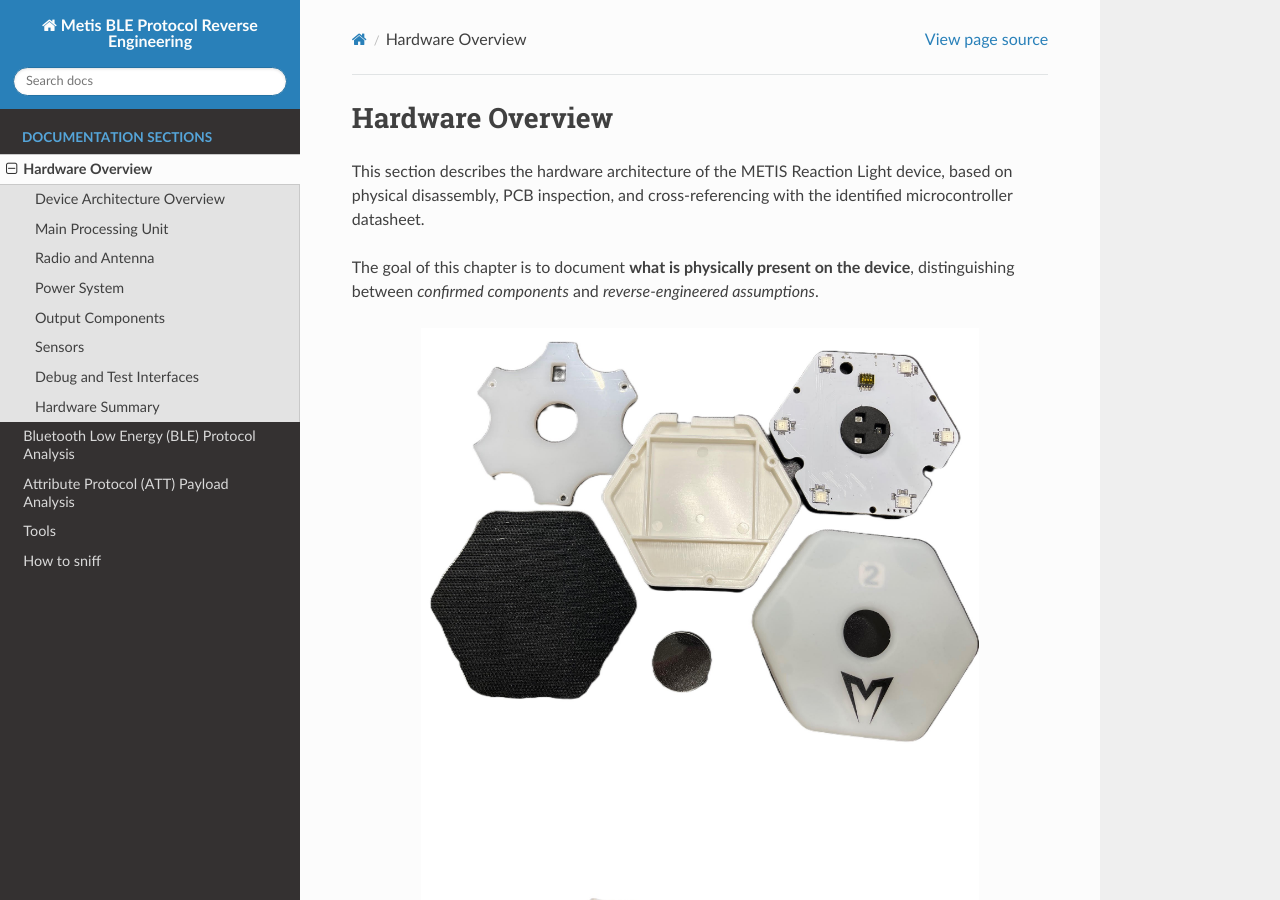
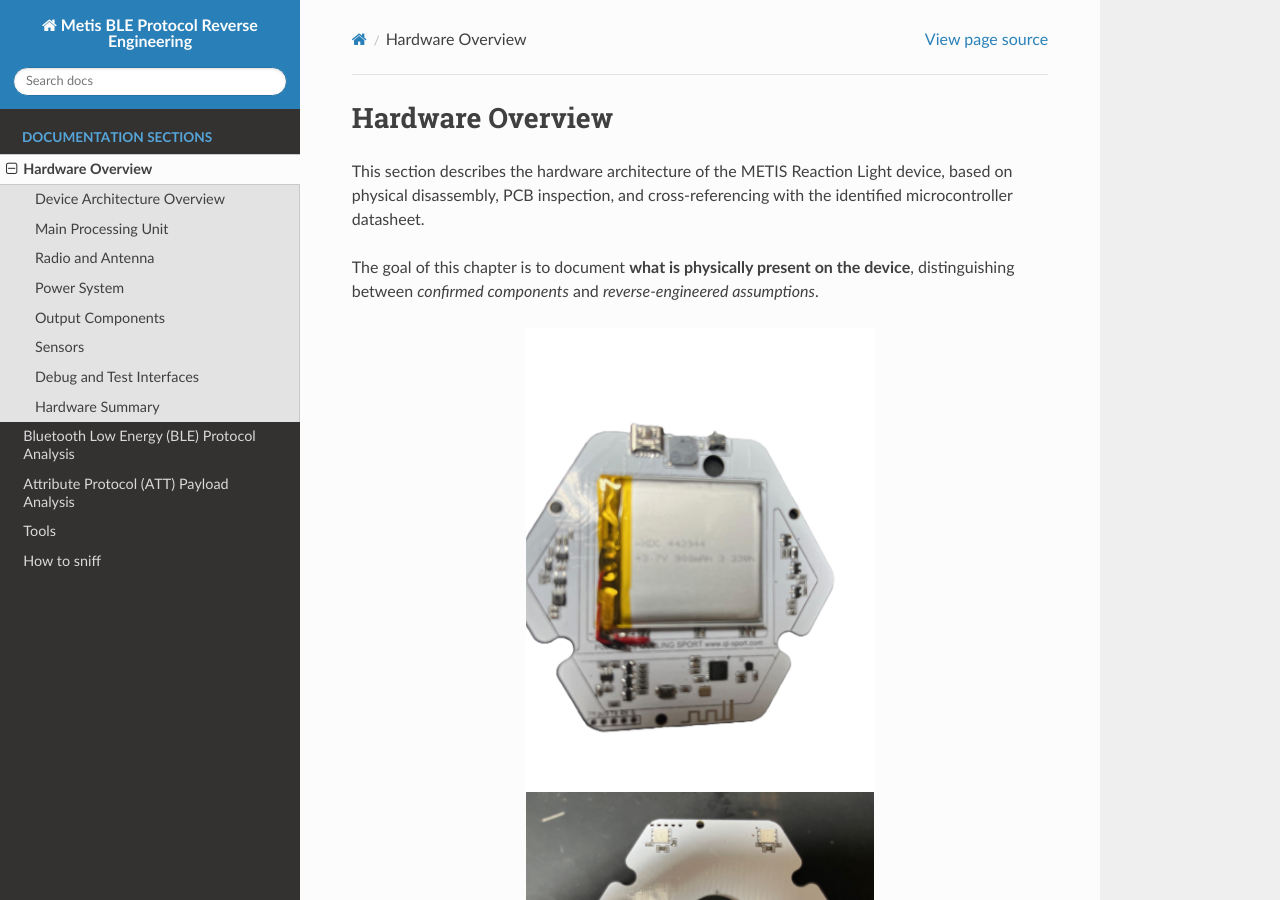
Before and after one commit to cromagn/metis-reaction-protocol, a Sphinx documentation site: the page built from docs/hardware.rst, in a window 1280 px wide and 900 px high. Built offline with Sphinx 7.4.7 and the Read the Docs theme 3.1.0, drawn with Linux system fonts in a browser that asks for light colours.

Commit message:
Update hardware.rst

```diff
--- a/docs/hardware.rst
+++ b/docs/hardware.rst
@@ -11,15 +11,15 @@ The goal of this chapter is to document **what is physically present on the
 device**, distinguishing between *confirmed components* and *reverse-engineered
 assumptions*.
 
-.. image:: _static/Disassembly_1.jpg
+.. image:: _static/Disassembly_2.jpg
    :alt: Metis HW Front
    :align: center
-   :width: 80%
+   :width: 50%
 
-.. image:: _static/Disassembly_2.jpg
+.. image:: _static/Disassembly_3.jpg
    :alt: Metis Hardware Back
    :align: center
-   :width: 80%
+   :width: 50%
 ---
 
 Device Architecture Overview
```
